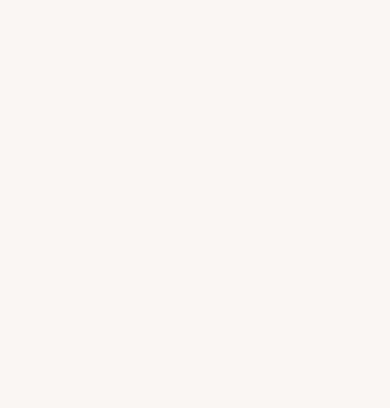
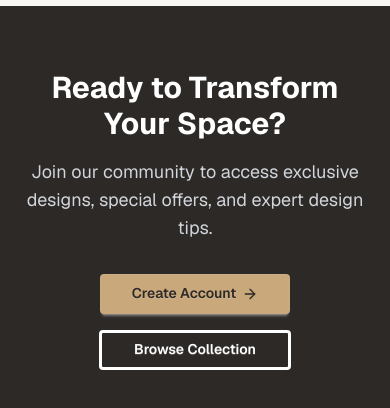
Before and after one commit to RedwanHaasaan/Tiles-Gallery, a Next.js app: page / in a window 390 px wide. Shown: the part 7283-7691 px from the top of the page. Before the commit the page ends 7289 px from the top, so only its background shows below. Built offline with nearby package versions, Linux system fonts and the light colour scheme.

Commit message:
Feat: add Call To Action section to homepage and update component structure

```diff
--- a/src/app/page.jsx
+++ b/src/app/page.jsx
@@ -1,5 +1,6 @@
 import CategorySection from "@/components/Home/CategorySection";
 import CollectionSection from "@/components/Home/CollectionSection";
+import CTASection from "@/components/Home/CTASection";
 import FeaturedCarousel from "@/components/Home/FeaturedCarousel";
 import FeaturesSection from "@/components/Home/FeaturesSection";
 import Marquee from "@/components/Home/Marquee";
@@ -58,8 +59,12 @@ export default function Home() {
       </section>
       {/* Categories Section */}
       <CategorySection categories={categories} />
+      {/* Features Section */}
       <FeaturesSection/>
+      {/* Tiles Collection Section */}
       <CollectionSection/>
+      {/* Call To Action Section */}
+      <CTASection/>
     </div>
   );
 }
--- /dev/null
+++ b/src/components/Home/CTASection.jsx
@@ -0,0 +1,33 @@
+import { ArrowRight } from "lucide-react";
+import Link from "next/link";
+
+const CTASection=()=>{
+return(
+    <section className="py-16 px-4 sm:px-6 lg:px-8 bg-[#2d2926]">
+    <div className="max-w-4xl mx-auto text-center">
+      <h2 className="text-3xl sm:text-4xl font-bold text-white mb-4 text-balance">
+        Ready to Transform Your Space?
+      </h2>
+      <p className="text-gray-300 mb-8 text-lg">
+        Join our community to access exclusive designs, special offers, and expert design tips.
+      </p>
+      <div className="flex flex-wrap justify-center gap-4">
+        <Link
+          href="/register"
+          className="btn bg-[#c9a87c] text-[#2d2926] hover:bg-[#b8976b] border-none px-8"
+        >
+          Create Account
+          <ArrowRight className="w-4 h-4" />
+        </Link>
+        <Link
+          href="/tiles"
+          className="btn btn-outline border-white text-white hover:bg-white hover:text-[#2d2926] px-8"
+        >
+          Browse Collection
+        </Link>
+      </div>
+    </div>
+  </section>
+);
+}
+export default CTASection
```
